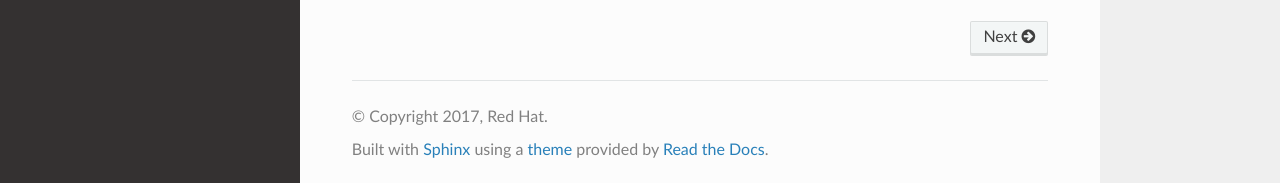
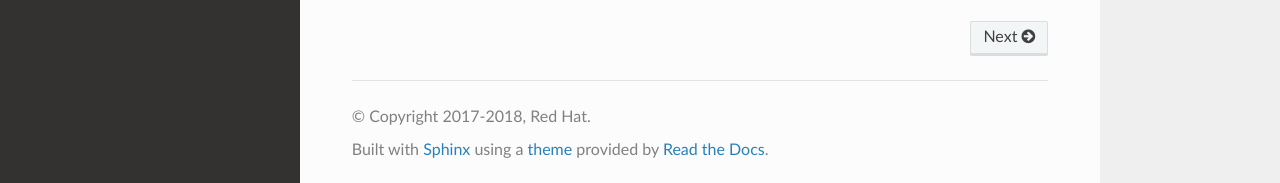
Before and after one commit to softwarefactory-project/sf-docs, a Sphinx documentation site: the page built from docs/index.rst, in a window 1280 px wide and 900 px high, scrolled down 827 px. Shown: the part 714-897 px from the top of the window. Built offline with Sphinx 7.4.7 and the Read the Docs theme 2.0.0, drawn with Linux system fonts in a browser that asks for light colours.

Commit message:
Update sf-doc copyright year notice
Change-Id: I382e5d33ee621318a5abea0f8299d85de7d85ab2

```diff
--- a/docs/conf.py
+++ b/docs/conf.py
@@ -41,7 +41,7 @@ master_doc = 'index'
 
 # General information about the project.
 project = u'software-factory'
-copyright = u'2017, Red Hat'
+copyright = u'2017-2018, Red Hat'
 
 # The version info for the project you're documenting, acts as replacement for
 # |version| and |release|, also used in various other places throughout the
```
